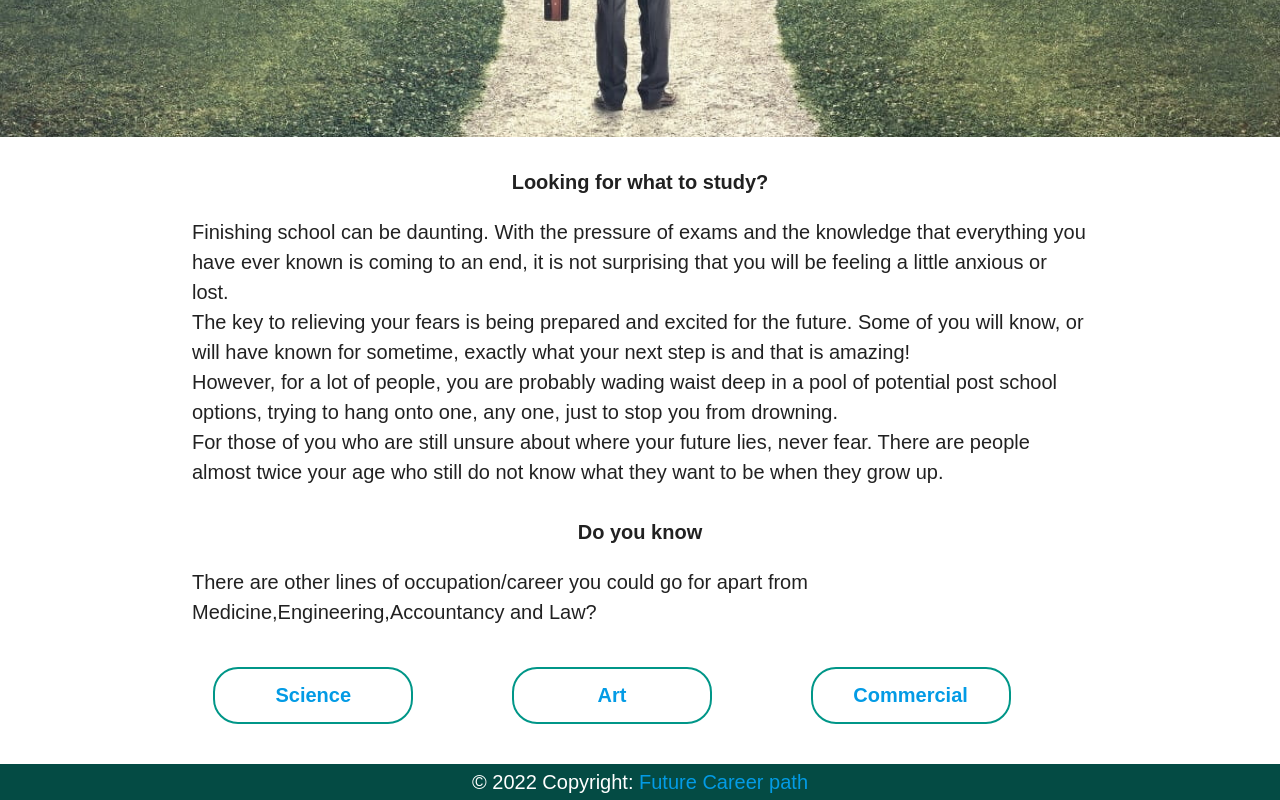
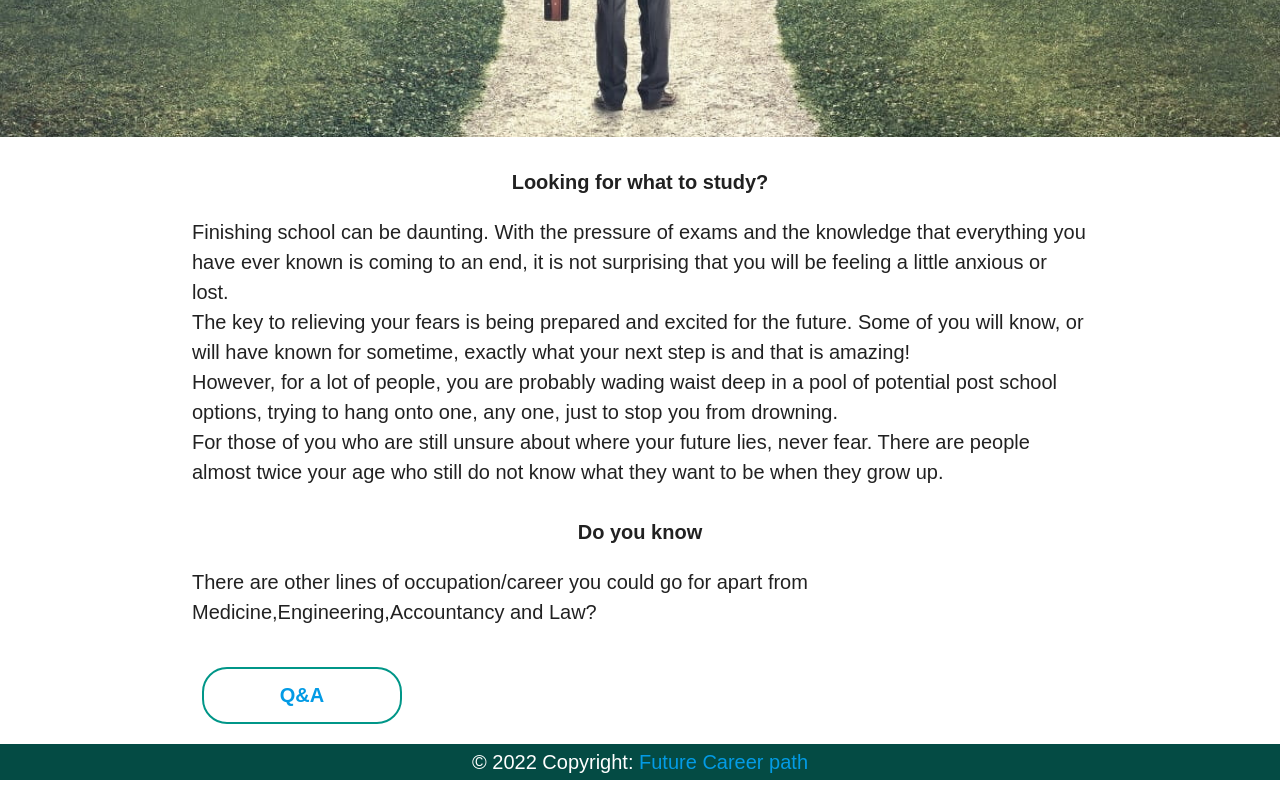
Before and after one commit to waterkamel/career_path, a plain HTML site: page courses.html in a window 1280 px wide. Shown: the part 363-1163 px from the top of the page. Drawn offline with Linux system fonts and the light colour scheme.

Commit message:
Update courses.html

```diff
--- a/courses.html
+++ b/courses.html
@@ -44,17 +44,10 @@
         Law?</p>
     </div>
     <div class="container">
-      <div class="row">
-        <div class="col s12 l4">
-          <button type="button"><a href="#"> Science </a><span></span></button>
-        </div>
-        <div class="col s12 l4">
-          <button type="button"><a href="#"> Art </a><span></span></button>
-        </div>
-        <div class="col s12 l4">
-          <button type="button"><a href="#"> Commercial </a><span></span></button>
-        </div>
+      <div>
+        <button type="button"><a href="q&a.html"> Q&A </a><span></span></button>
       </div>
+
     </div>
 
   </section>
```
